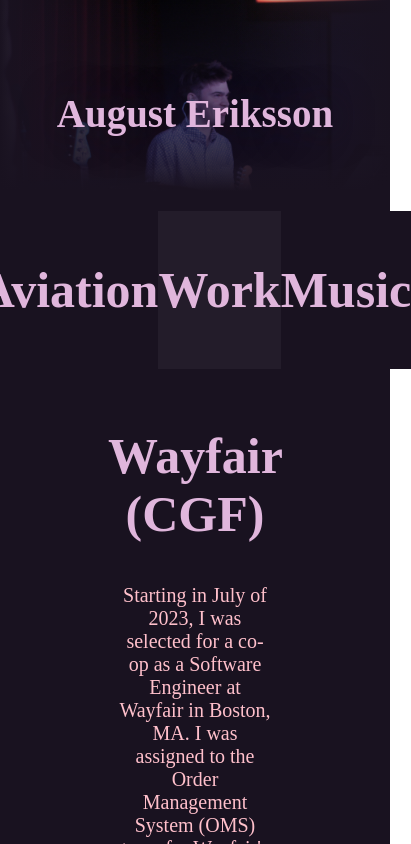
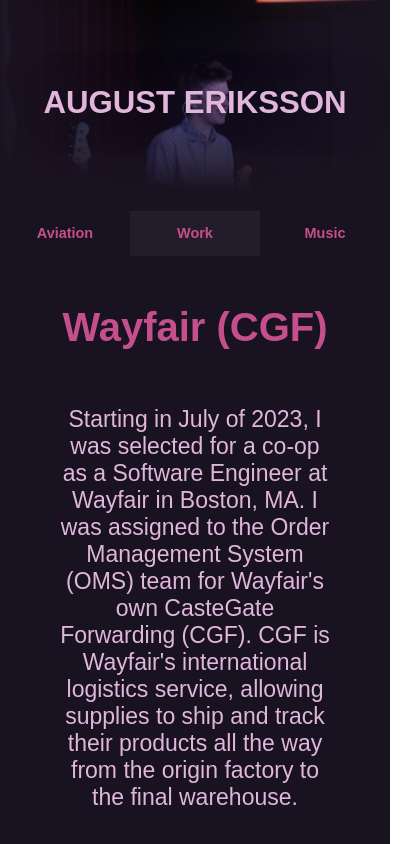
Before and after one commit to eriks-son/personal-website, a React (Create React App) app: page / in a window 390 px wide. Shown: the top 844 px of the page, 411 px wide, since content can reach past the window. Built offline with nearby package versions, Linux system fonts and the light colour scheme.

Commit message:
Color and formatting for mobile

```diff
--- a/src/components/Aviation.jsx
+++ b/src/components/Aviation.jsx
@@ -36,12 +36,6 @@
     .items {
         display: block;
     }
-
-    a {
-        color: #e0b6dc;
-        text-decoration: none;
-        font-size: 20px;
-    }
 `
 
 
--- a/src/components/Music.jsx
+++ b/src/components/Music.jsx
@@ -64,12 +64,6 @@
     .items {
         display: block
     }
-
-    a {
-        color: #e0b6dc;
-        text-decoration: none;
-        font-size: 20px;
-    }
 `
 
 
--- a/src/components/Navbar.jsx
+++ b/src/components/Navbar.jsx
@@ -24,8 +24,8 @@
 
 const NavBar = styled.div`
     h3 {
-        font-size: 50px;
-        color: #e0b6dc;
+        font-size: 3.7vw;
+        color: #C44F8C;
         background: none;
         font: bold;
     }
--- a/src/components/Work.jsx
+++ b/src/components/Work.jsx
@@ -38,6 +38,7 @@
                     I worked there for over 4 years and throughout my time I trained over 20 different employees. It's one of the first places I visit whenever I'm
                     back home in New Jersey and Jen will always be like a second mom to me.
                 </p>
+                <img src='Lillipies photo.jpg' alt='Photo of Jen Carson'></img>
                 <a target="_blank" rel="noreferrer" href={lillipiesLink}>More information on LiLLiPiES!</a>
             </div>
         </WorkInfo>
@@ -47,13 +48,16 @@
 
 const WorkInfo = styled.div`
     .items {
-        display: block;
+        display: flex;
+        flex-direction: column;
+        align-items: center;
     }
 
-    a {
-        color: #e0b6dc;
-        text-decoration: none;
-        font-size: 20px;
+    img {
+        width: 278px;
+        height: 300px;
+        align-items: center;
+        margin: 35px;
     }
 `
 
--- a/src/pages/Bottom.jsx
+++ b/src/pages/Bottom.jsx
@@ -28,7 +28,7 @@
     }
 
     a {
-        color: #e0b6dc;
+        color: #C44F8C;
         text-decoration: none;
         font-size: 20px;
     }
--- a/src/pages/Home.jsx
+++ b/src/pages/Home.jsx
@@ -21,7 +21,7 @@
                     <div className="bluPhoto" alt='Photo of me opening for Blu DeTiger'/>
                     <TitleText>
                         <h2>
-                            August Eriksson
+                            AUGUST ERIKSSON
                         </h2>
                     </TitleText>
                 </BannerImage>
@@ -42,26 +42,63 @@
 
 const BodyCard = styled.div`
     .bodyCardItems {
-        width: 40vw;
+        width: 40%;
     }
 
     h2 {
         font-size: 50px;
-        color: #e0b6dc;
+        color: #C44F8C;
         background: none;
     }
 
     p {
         font-size: 20px;
-        color: pink;
+        color: #e0b6dc;
         background: none;
+    }
+
+    a {
+        color: #8392E7;
+        text-decoration: none;
+        font-size: 20px;
+        font-style: italic;
+    }
+
+    /* Smartphones */
+    @media only screen and (min-device-width: 320px) and (max-device-width: 480px) {
+        .bodyCardItems {
+            width: 80%;
+        }
+
+        h2 {
+            font-size: 40px;
+        }
+
+        p {
+            font-size: 20px;
+        }
+    }
+
+    /* iPads (portrait and landscape) ----------- */
+    @media only screen and (min-device-width: 768px) and (max-device-width: 1024px) {
+        .bodyCardItems {
+            width: 70%;
+        }
+
+        h2 {
+            font-size: 40px;
+        }
+
+        p {
+            font-size: 23px;
+        }
     }
 `
 
 
 const TitleText = styled.div`
     h2 {
-        font-size: 10vw;
+        font-size: 8vw;
         color: #e0b6dc;
         left: 0%;
         background: none;
@@ -98,7 +135,7 @@
         background-size: cover;
         display: flex;
         justify-content: center;
-        font-family: 'Fjord One', serif;
+        font-family: 'Montserrat', sans-serif;
     }
 
     .test {
```
